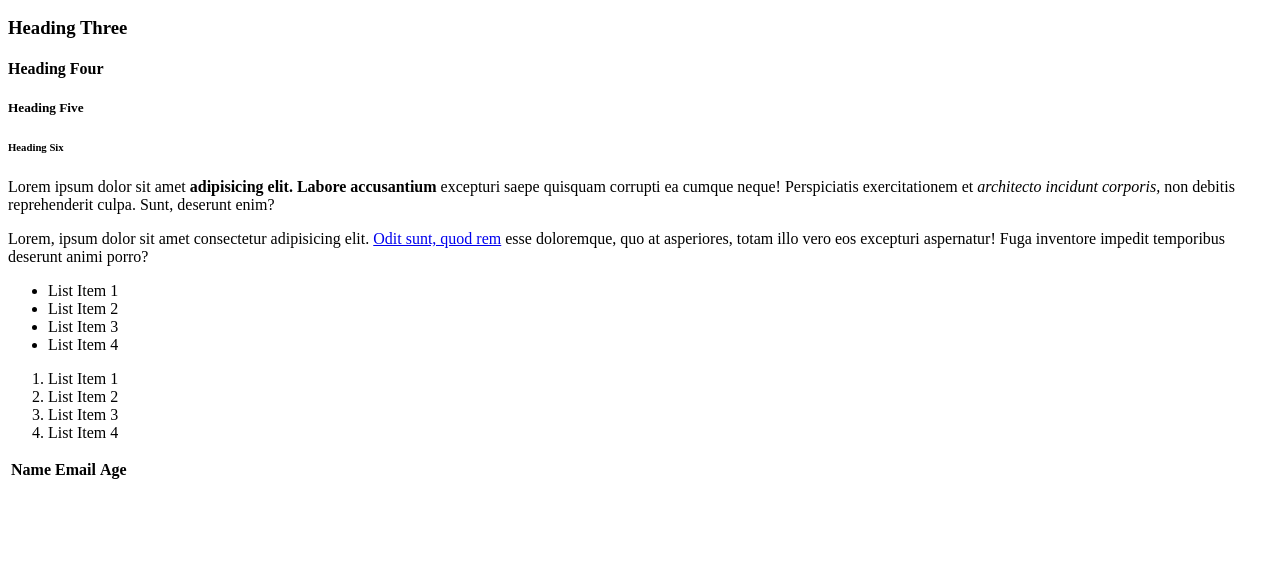
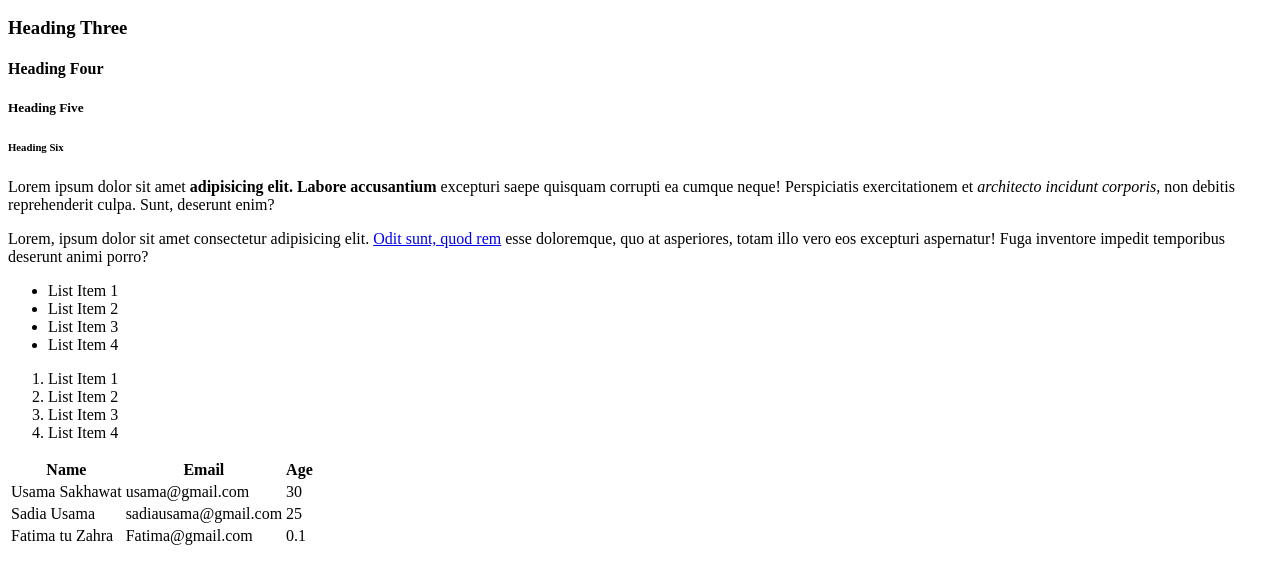
Before and after one commit to Usamakhan2016/Traversy, a plain HTML site: page index.html in a window 1280 px wide. Shown: the part 110-694 px from the top of the page. Drawn offline with Linux system fonts and the light colour scheme.

Commit message:
CrashCourse

```diff
--- a/index.html
+++ b/index.html
@@ -48,6 +48,23 @@
                   </tr>
             </thead>
             <tbody>
+                <tr>
+                    <td>Usama Sakhawat</td>
+                    <td>usama@gmail.com</td>
+                    <td>30</td>
+
+                </tr>
+
+                <tr>
+                    <td>Sadia Usama</td>
+                    <td>sadiausama@gmail.com</td>
+                    <td>25</td>
+                </tr>
+                <tr>
+                    <td>Fatima tu Zahra</td>
+                    <td>Fatima@gmail.com</td>
+                    <td>0.1</td>
+                </tr>
 
             </tbody>
         </table>
```
